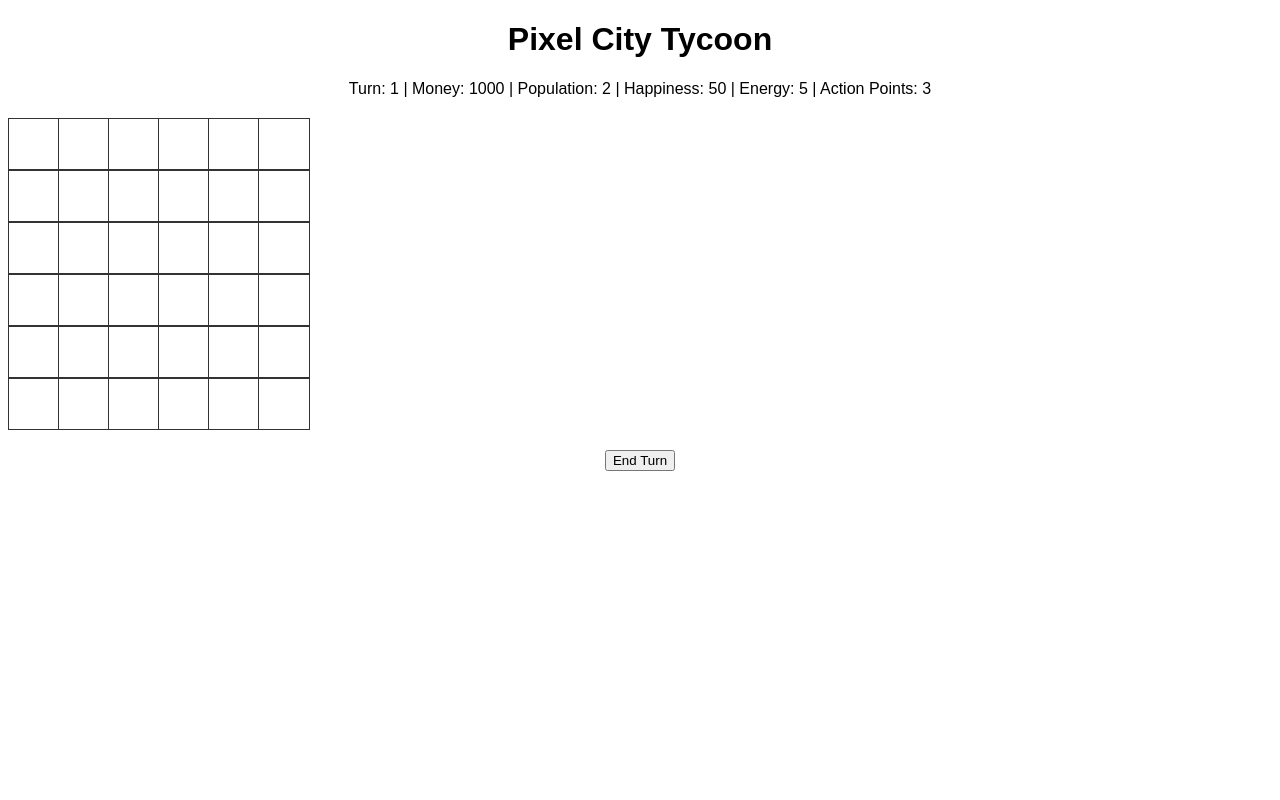
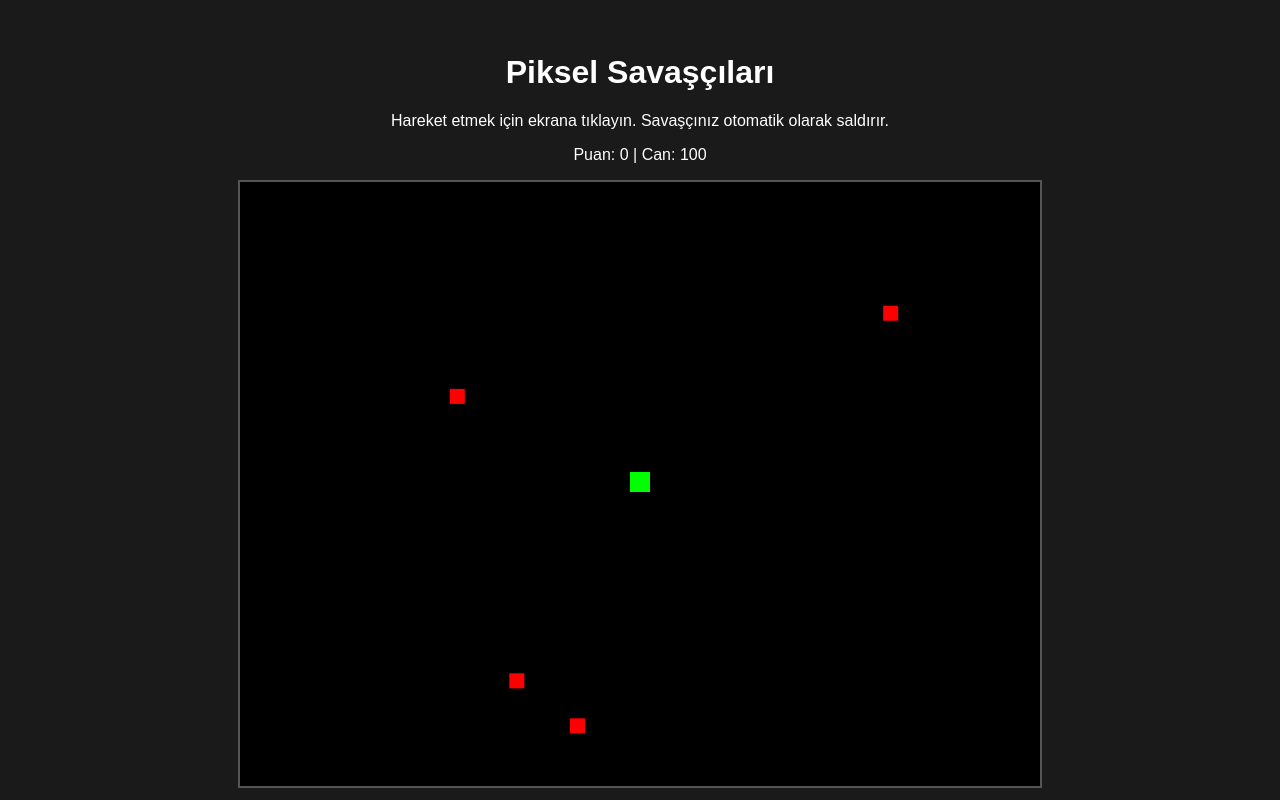
Before and after one commit to Sahbero/city, a plain HTML site: page index.html in a window 1280 px wide. Drawn offline with Linux system fonts and the light colour scheme.

Commit message:
Update index.html

```diff
--- a/index.html
+++ b/index.html
@@ -1,134 +1,217 @@
 <!DOCTYPE html>
-<html lang="en">
+<html lang="tr">
 <head>
-<meta charset="UTF-8">
-<meta name="viewport" content="width=device-width, initial-scale=1.0">
-<title>Pixel City Tycoon</title>
-<style>
-  body { font-family: sans-serif; text-align: center; }
-  #grid { display: grid; margin: 20px auto; grid-template-columns: repeat(6, 50px); }
-  .tile { width: 50px; height: 50px; border: 1px solid #333; display: flex; justify-content: center; align-items: center; cursor: pointer; font-size: 10px; }
-  .empty { background: white; }
-  .house { background: lightgreen; }
-  .market { background: lightblue; }
-  .factory { background: lightgray; }
-  .powerplant { background: yellow; }
-  .park { background: pink; }
-</style>
+    <meta charset="UTF-8">
+    <meta name="viewport" content="width=device-width, initial-scale=1.0">
+    <title>Piksel Savaşçıları</title>
+    <style>
+        body {
+            background-color: #1a1a1a;
+            color: white;
+            font-family: 'Arial', sans-serif;
+            display: flex;
+            justify-content: center;
+            align-items: center;
+            flex-direction: column;
+            height: 100vh;
+            margin: 0;
+            overflow: hidden;
+        }
+        #game-container {
+            border: 2px solid #555;
+            background-color: #000;
+            cursor: crosshair;
+            position: relative;
+        }
+        .pixel-unit {
+            position: absolute;
+            width: 15px;
+            height: 15px;
+            image-rendering: pixelated;
+        }
+        .player {
+            background-color: #00ff00; /* Yeşil */
+        }
+        .enemy {
+            background-color: #ff0000; /* Kırmızı */
+        }
+        #ui-container {
+            text-align: center;
+            margin-top: 20px;
+        }
+    </style>
 </head>
 <body>
+    <div id="ui-container">
+        <h1>Piksel Savaşçıları</h1>
+        <p>Hareket etmek için ekrana tıklayın. Savaşçınız otomatik olarak saldırır.</p>
+        <p>Puan: <span id="score">0</span> | Can: <span id="health">100</span></p>
+    </div>
+    <div id="game-container">
+        <canvas id="gameCanvas"></canvas>
+    </div>
 
-<h1>Pixel City Tycoon</h1>
-<div id="stats"></div>
-<div id="grid"></div>
-<button id="endTurn">End Turn</button>
+    <script>
+        const canvas = document.getElementById('gameCanvas');
+        const ctx = canvas.getContext('2d');
+        const gameContainer = document.getElementById('game-container');
+        const scoreSpan = document.getElementById('score');
+        const healthSpan = document.getElementById('health');
 
-<script>
-class Tile {
-  constructor(x,y){
-    this.x = x;
-    this.y = y;
-    this.type = "empty";
-  }
-}
+        // Oyun ayarları
+        const GAME_WIDTH = 800;
+        const GAME_HEIGHT = 600;
+        const PLAYER_SIZE = 20;
+        const ENEMY_SIZE = 15;
+        const PLAYER_SPEED = 3;
+        const ENEMY_SPEED = 1;
+        const SPAWN_INTERVAL = 1000; // Düşman çıkma aralığı (ms)
 
-class Player {
-  constructor(name){
-    this.name = name;
-    this.money = 1000;
-    this.population = 2;
-    this.happiness = 50;
-    this.energy = 5;
-    this.actionPoints = 3;
-  }
-}
+        canvas.width = GAME_WIDTH;
+        canvas.height = GAME_HEIGHT;
 
-class Game {
-  constructor(){
-    this.grid = [];
-    for(let y=0;y<6;y++){
-      const row=[];
-      for(let x=0;x<6;x++) row.push(new Tile(x,y));
-      this.grid.push(row);
-    }
-    this.player = new Player("Berhan");
-    this.turn = 1;
-    this.maxTurns = 12;
-    this.log = [];
-    this.render();
-  }
+        // Oyun durumu
+        let score = 0;
+        let health = 100;
+        let gameOver = false;
 
-  render(){
-    const gridDiv = document.getElementById("grid");
-    gridDiv.innerHTML="";
-    for(const row of this.grid){
-      for(const tile of row){
-        const div = document.createElement("div");
-        div.className="tile "+tile.type;
-        div.textContent=tile.type==="empty"?"":tile.type;
-        div.addEventListener("click",()=>this.build(tile.x,tile.y,"house"));
-        gridDiv.appendChild(div);
-      }
-    }
-    document.getElementById("stats").innerHTML=
-      `Turn: ${this.turn} | Money: ${this.player.money} | Population: ${this.player.population} | Happiness: ${this.player.happiness} | Energy: ${this.player.energy} | Action Points: ${this.player.actionPoints}`;
-  }
+        // Oyuncu nesnesi
+        const player = {
+            x: GAME_WIDTH / 2,
+            y: GAME_HEIGHT / 2,
+            targetX: GAME_WIDTH / 2,
+            targetY: GAME_HEIGHT / 2,
+            speed: PLAYER_SPEED,
+            health: 100
+        };
 
-  build(x,y,type){
-    const tile = this.grid[y][x];
-    if(tile.type!=="empty"){ alert("Tile not empty!"); return;}
-    if(this.player.actionPoints<=0){ alert("No action points!"); return;}
-    const cost=100;
-    if(this.player.money<cost){ alert("Not enough money!"); return;}
-    tile.type=type;
-    this.player.money-=cost;
-    this.player.actionPoints--;
-    this.log.push(`Built ${type} at (${x},${y})`);
-    this.render();
-  }
+        // Düşmanlar dizisi
+        const enemies = [];
+        let lastSpawnTime = 0;
 
-  endTurn(){
-    // Kaynak hesaplama
-    const income = this.player.population*2;
-    this.player.money += income;
+        // Oyun döngüsü
+        function gameLoop(timestamp) {
+            if (gameOver) {
+                alert(`Oyun Bitti! Skorunuz: ${score}`);
+                return;
+            }
 
-    // Nüfus artışı
-    const growth = Math.floor(this.player.happiness/50);
-    this.player.population = Math.min(20,this.player.population+growth);
+            const deltaTime = timestamp - lastSpawnTime;
 
-    // Happiness artışı
-    this.player.happiness = Math.min(100,this.player.happiness+1);
+            // Düşmanları oluşturma
+            if (deltaTime > SPAWN_INTERVAL) {
+                spawnEnemy();
+                lastSpawnTime = timestamp;
+            }
 
-    // Enerji basit mantık
-    const energyProduced = this.grid.flat().filter(t=>t.type==="powerplant").length*5;
-    const energyConsumed = this.grid.flat().filter(t=>["house","market","factory"].includes(t.type)).length*2;
-    const energyFactor = energyProduced>=energyConsumed ? 1 : energyProduced/energyConsumed;
-    if(energyFactor<1) this.player.happiness -=3;
+            update();
+            draw();
 
-    // Rastgele event
-    if(Math.random()<0.15){
-      this.player.happiness +=5;
-      this.log.push("Festival! Happiness +5");
-      alert("Festival! Happiness +5");
-    }
+            requestAnimationFrame(gameLoop);
+        }
 
-    this.player.actionPoints=3;
-    this.turn++;
-    if(this.turn>this.maxTurns){
-      alert(`Game Over! Final Score: ${this.calculateScore()}`);
-      console.log("Action log:", this.log);
-    }
-    this.render();
-  }
+        // Oyun durumunu güncelleme
+        function update() {
+            // Oyuncuyu hedefe doğru hareket ettirme
+            const dx = player.targetX - player.x;
+            const dy = player.targetY - player.y;
+            const distance = Math.sqrt(dx * dx + dy * dy);
 
-  calculateScore(){
-    return this.player.money + this.player.population*50 + this.player.happiness*10;
-  }
-}
+            if (distance > player.speed) {
+                player.x += (dx / distance) * player.speed;
+                player.y += (dy / distance) * player.speed;
+            }
 
-const game = new Game();
-document.getElementById("endTurn").addEventListener("click",()=>game.endTurn());
-</script>
+            // Düşmanları güncelleme
+            enemies.forEach((enemy, index) => {
+                // Düşmanın oyuncuya doğru hareketi
+                const edx = player.x - enemy.x;
+                const edy = player.y - enemy.y;
+                const edistance = Math.sqrt(edx * edx + edy * edy);
 
+                enemy.x += (edx / edistance) * ENEMY_SPEED;
+                enemy.y += (edy / edistance) * ENEMY_SPEED;
+
+                // Çarpışma kontrolü (oyuncu ve düşman)
+                if (checkCollision(player, enemy, PLAYER_SIZE, ENEMY_SIZE)) {
+                    health -= 1; // Can azaltma
+                    healthSpan.textContent = health;
+                    if (health <= 0) {
+                        gameOver = true;
+                    }
+                }
+            });
+
+            // Yok olan düşmanları temizleme ve puan kazanma (Basitleştirilmiş: Sadece belli bir süre sonra yok oluyorlar)
+            for (let i = enemies.length - 1; i >= 0; i--) {
+                const enemy = enemies[i];
+                if (checkCollision(player, enemy, PLAYER_SIZE, ENEMY_SIZE) && enemy.health <= 0) {
+                    enemies.splice(i, 1);
+                    score += 10;
+                    scoreSpan.textContent = score;
+                }
+
+                // Basit saldırı mekaniği: Oyuncu ve düşman yakınsa, düşman canı azalır
+                const distanceToPlayer = Math.sqrt(Math.pow(player.x - enemy.x, 2) + Math.pow(player.y - enemy.y, 2));
+                if (distanceToPlayer < 100) {
+                    enemy.health -= 0.1; // Düşman canını yavaşça azalt
+                }
+            }
+        }
+
+        // Oyunu çizme
+        function draw() {
+            // Arka planı temizle
+            ctx.clearRect(0, 0, GAME_WIDTH, GAME_HEIGHT);
+
+            // Oyuncuyu çiz
+            ctx.fillStyle = '#00ff00';
+            ctx.fillRect(player.x - PLAYER_SIZE / 2, player.y - PLAYER_SIZE / 2, PLAYER_SIZE, PLAYER_SIZE);
+
+            // Düşmanları çiz
+            enemies.forEach(enemy => {
+                ctx.fillStyle = '#ff0000';
+                ctx.fillRect(enemy.x - ENEMY_SIZE / 2, enemy.y - ENEMY_SIZE / 2, ENEMY_SIZE, ENEMY_SIZE);
+            });
+        }
+
+        // Yeni düşman oluşturma
+        function spawnEnemy() {
+            let x, y;
+            // Ekranın kenarlarında düşman oluştur
+            if (Math.random() > 0.5) {
+                x = Math.random() < 0.5 ? 0 : GAME_WIDTH;
+                y = Math.random() * GAME_HEIGHT;
+            } else {
+                x = Math.random() * GAME_WIDTH;
+                y = Math.random() < 0.5 ? 0 : GAME_HEIGHT;
+            }
+
+            enemies.push({
+                x: x,
+                y: y,
+                health: 5
+            });
+        }
+
+        // Çarpışma kontrolü fonksiyonu
+        function checkCollision(obj1, obj2, size1, size2) {
+            const dx = obj1.x - obj2.x;
+            const dy = obj1.y - obj2.y;
+            const distance = Math.sqrt(dx * dx + dy * dy);
+            return distance < (size1 / 2 + size2 / 2);
+        }
+
+        // Tıklama olay dinleyicisi
+        canvas.addEventListener('click', (event) => {
+            const rect = canvas.getBoundingClientRect();
+            player.targetX = event.clientX - rect.left;
+            player.targetY = event.clientY - rect.top;
+        });
+
+        // Oyunu başlat
+        lastSpawnTime = performance.now();
+        gameLoop(lastSpawnTime);
+    </script>
 </body>
 </html>
```
